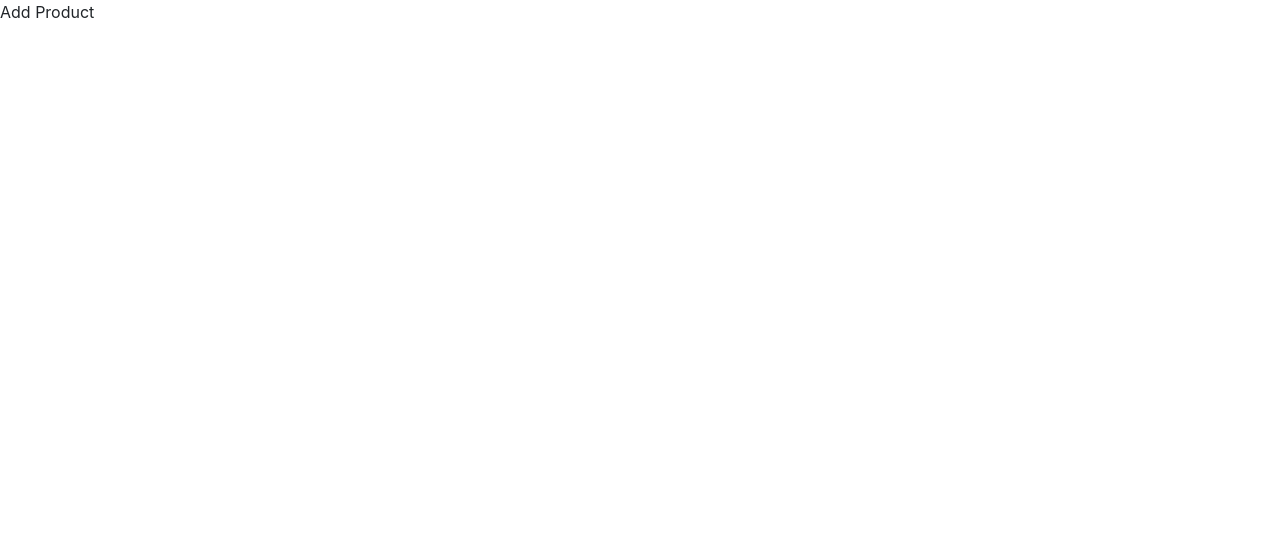
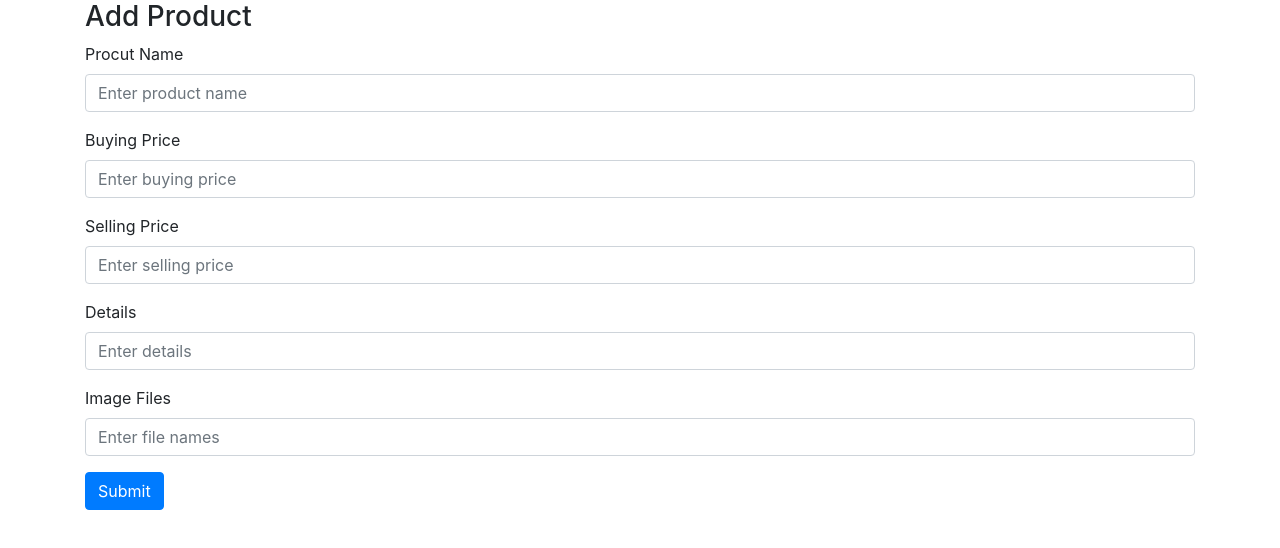
Before and after one commit to rjabdurrahman/niaasho-react, a React (Create React App) app: page /add in a window 1280 px wide. Shown: the top 548 px of the page. Built offline with nearby package versions, Linux system fonts and the light colour scheme.

Commit message:
Added: Add Product route and file

```diff
--- a/src/components/AddProduct.js
+++ b/src/components/AddProduct.js
@@ -2,8 +2,37 @@ import React from 'react'
 
 export default function AddProduct() {
     return (
-        <div>
-            Add Product
+        <div className="container">
+            <h3>Add Product</h3>
+            <form>
+                <div className="form-group">
+                    <label htmlFor="exampleInputEmail1">Procut Name</label>
+                    <input type="text" className="form-control" id="exampleInputEmail1" aria-describedby="emailHelp" placeholder="Enter product name" />
+                    {/* <small id="emailHelp" className="form-text text-muted">We'll never share your email with anyone else.</small> */}
+                </div>
+                <div className="form-group">
+                    <label htmlFor="exampleInputEmail1">Buying Price</label>
+                    <input type="number" className="form-control" id="exampleInputEmail1" aria-describedby="emailHelp" placeholder="Enter buying price" />
+                    {/* <small id="emailHelp" className="form-text text-muted">We'll never share your email with anyone else.</small> */}
+                </div>
+                <div className="form-group">
+                    <label htmlFor="exampleInputEmail1">Selling Price</label>
+                    <input type="number" className="form-control" id="exampleInputEmail1" aria-describedby="emailHelp" placeholder="Enter selling price" />
+                    {/* <small id="emailHelp" className="form-text text-muted">We'll never share your email with anyone else.</small> */}
+                </div>
+                <div className="form-group">
+                    <label htmlFor="exampleInputEmail1">Details</label>
+                    <input type="text" className="form-control" id="exampleInputEmail1" aria-describedby="emailHelp" placeholder="Enter details" />
+                    {/* <small id="emailHelp" className="form-text text-muted">We'll never share your email with anyone else.</small> */}
+                </div>
+                <div className="form-group">
+                    <label htmlFor="exampleInputEmail1">Image Files</label>
+                    <input type="text" className="form-control" id="exampleInputEmail1" aria-describedby="emailHelp" placeholder="Enter file names" />
+                    {/* <small id="emailHelp" className="form-text text-muted">We'll never share your email with anyone else.</small> */}
+                </div>
+                <button type="submit" className="btn btn-primary">Submit</button>
+            </form>
+
         </div>
     )
 }
```
